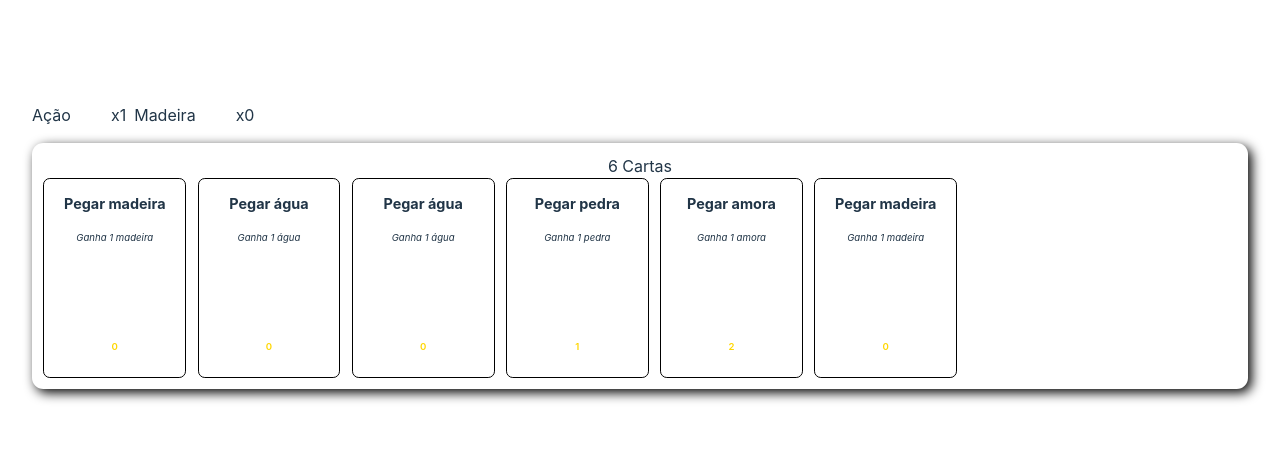
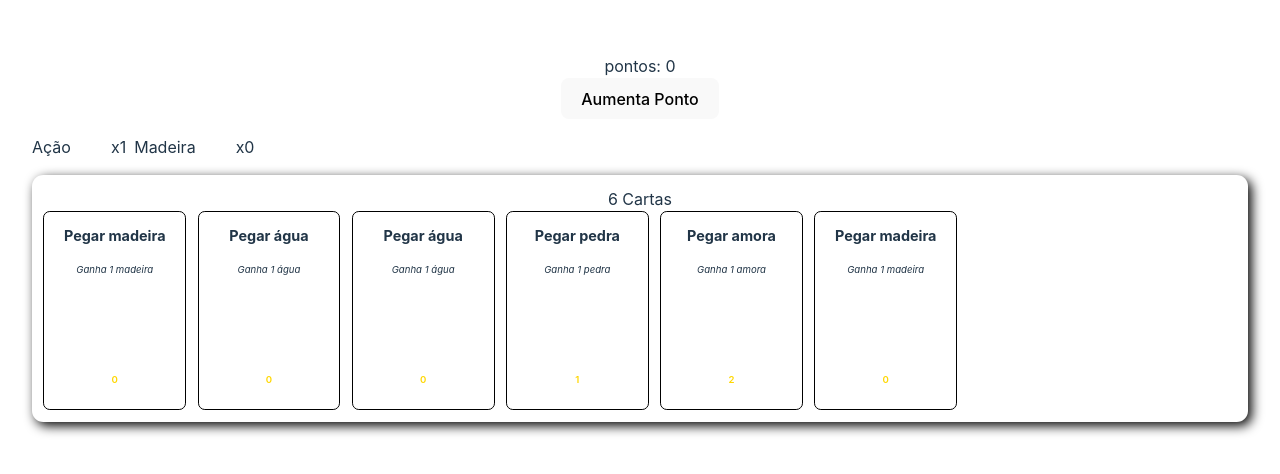
Before and after one commit to ufjf-gamelab/craft-cards, a React (Vite) app: page / in a window 1280 px wide. Shown: the part 162-636 px from the top of the page. Built offline with nearby package versions, Linux system fonts and the light colour scheme.

Commit message:
adiciona estado pra pontos

```diff
--- a/src/App.tsx
+++ b/src/App.tsx
@@ -1,3 +1,4 @@
+import { useState } from "react";
 import "./App.css";
 import Carta from "./Carta";
 import ListaDeRecursos from "./ListaDeRecursos";
@@ -19,10 +20,17 @@ const MAO:Array<CartaType> = [
   {id:"m2", titulo: "Pegar madeira",texto:"Ganha 1 madeira", custo: 0},
 ]
 
+
 function App() {
+  let [pontos, setPontos] = useState(0);
 
+  function aumentaPonto(){
+    setPontos(pontos + 1);
+  }
   return (
     <>
+      <div>pontos: {pontos}</div>
+      <button onClick={aumentaPonto}>Aumenta Ponto</button>
       <ListaDeRecursos/>
       <MaoDeCartas>
         {MAO.map((item)=><Carta key={item.id} carta = {item}/>)}
```
